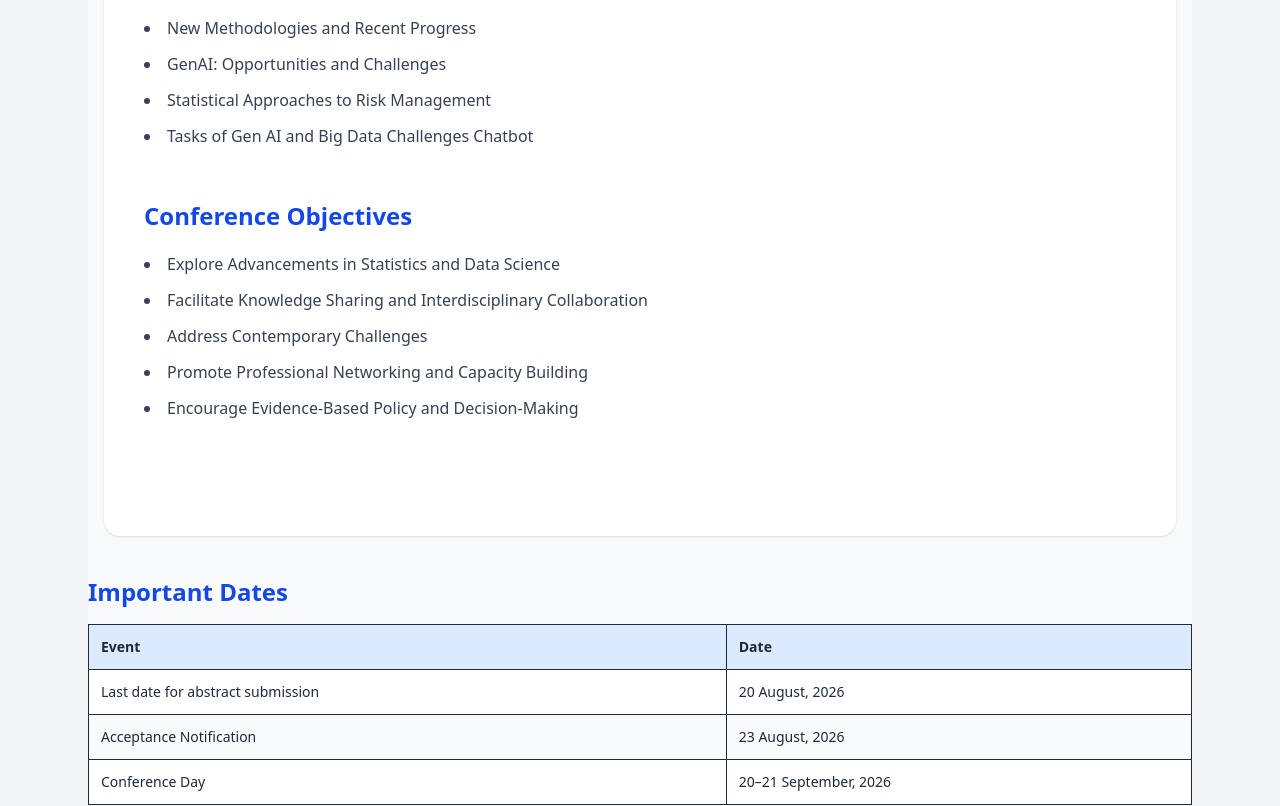
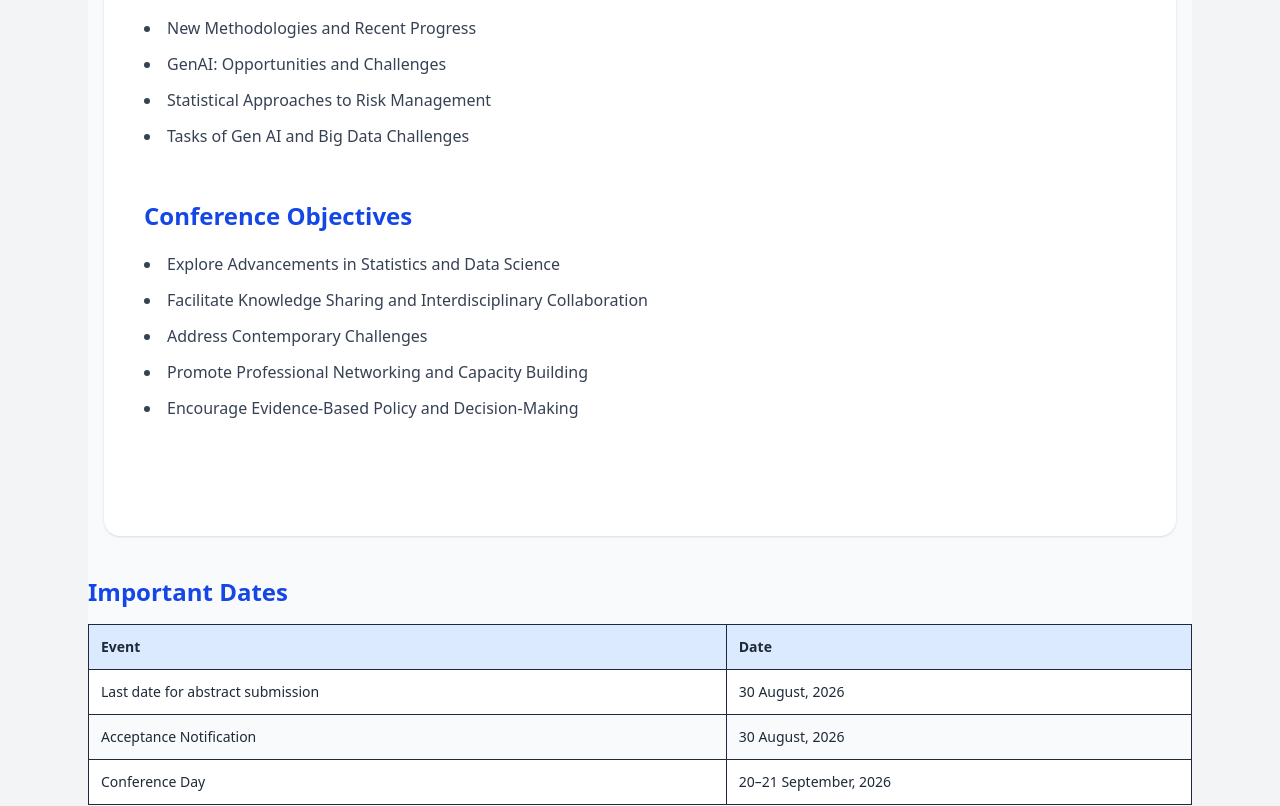
Before and after one commit to bijayprad/ness.org.np, a React (Vite) app: page /conference in a window 1280 px wide. Shown: the part 1902-2708 px from the top of the page. Built offline with nearby package versions, Linux system fonts and the light colour scheme.

Commit message:
date changes

```diff
--- a/src/pages/Conference.jsx
+++ b/src/pages/Conference.jsx
@@ -225,7 +225,7 @@ export default function Conference() {
     <li>New Methodologies and Recent Progress</li>
     <li>GenAI: Opportunities and Challenges</li>
     <li>Statistical Approaches to Risk Management</li>
-    <li>Tasks of Gen AI and Big Data Challenges Chatbot</li>
+    <li>Tasks of Gen AI and Big Data Challenges</li>
   </ul>
 </div>
 
@@ -270,8 +270,8 @@ export default function Conference() {
     </thead>
     <tbody>
       {[
-        ["Last date for abstract submission", "20 August, 2026"],
-        ["Acceptance Notification", "23 August, 2026"],
+        ["Last date for abstract submission", "30 August, 2026"],
+        ["Acceptance Notification", "30 August, 2026"],
         ["Conference Day", "20–21 September, 2026"],
       ].map(([event, date]) => (
         <tr key={event} className="block border rounded-lg mb-3 overflow-hidden odd:bg-white even:bg-gray-50 sm:table-row sm:mb-0 sm:rounded-none">
```
